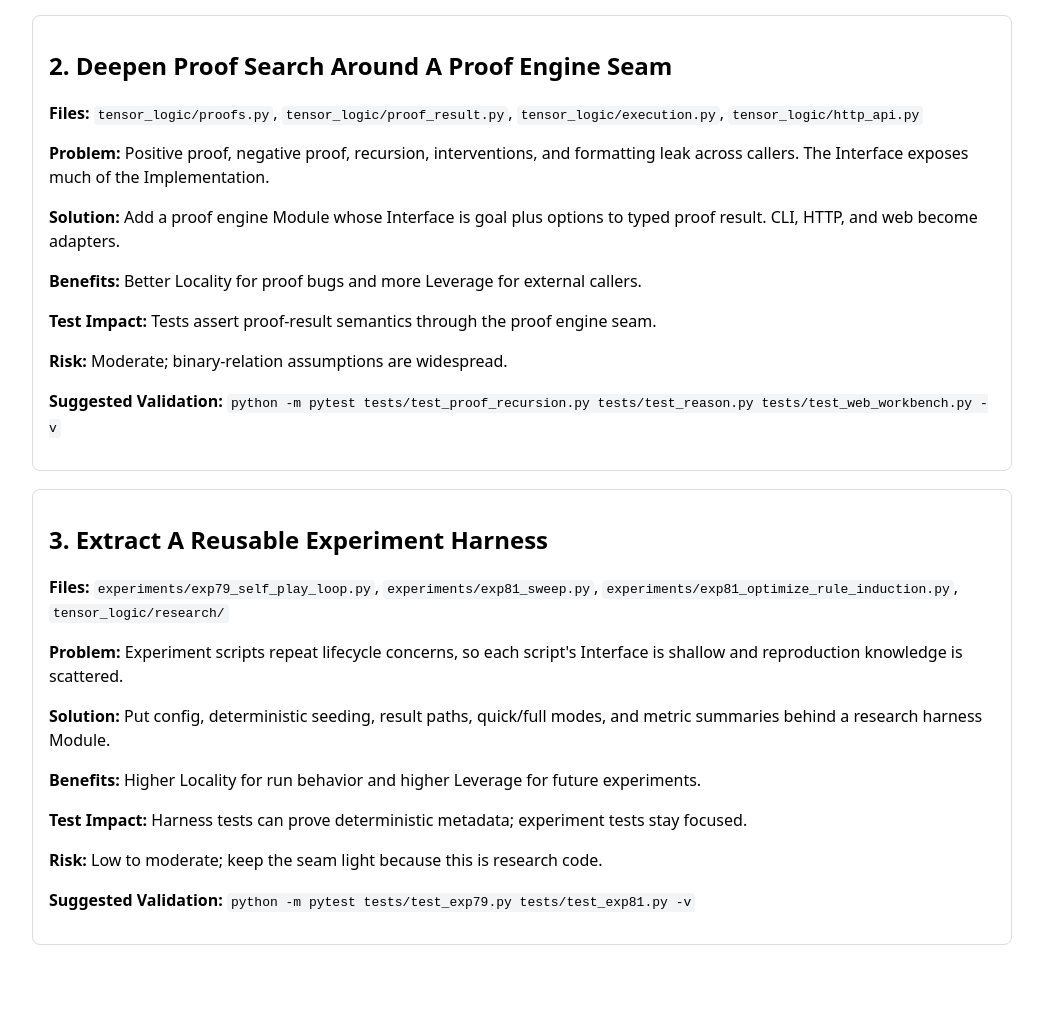
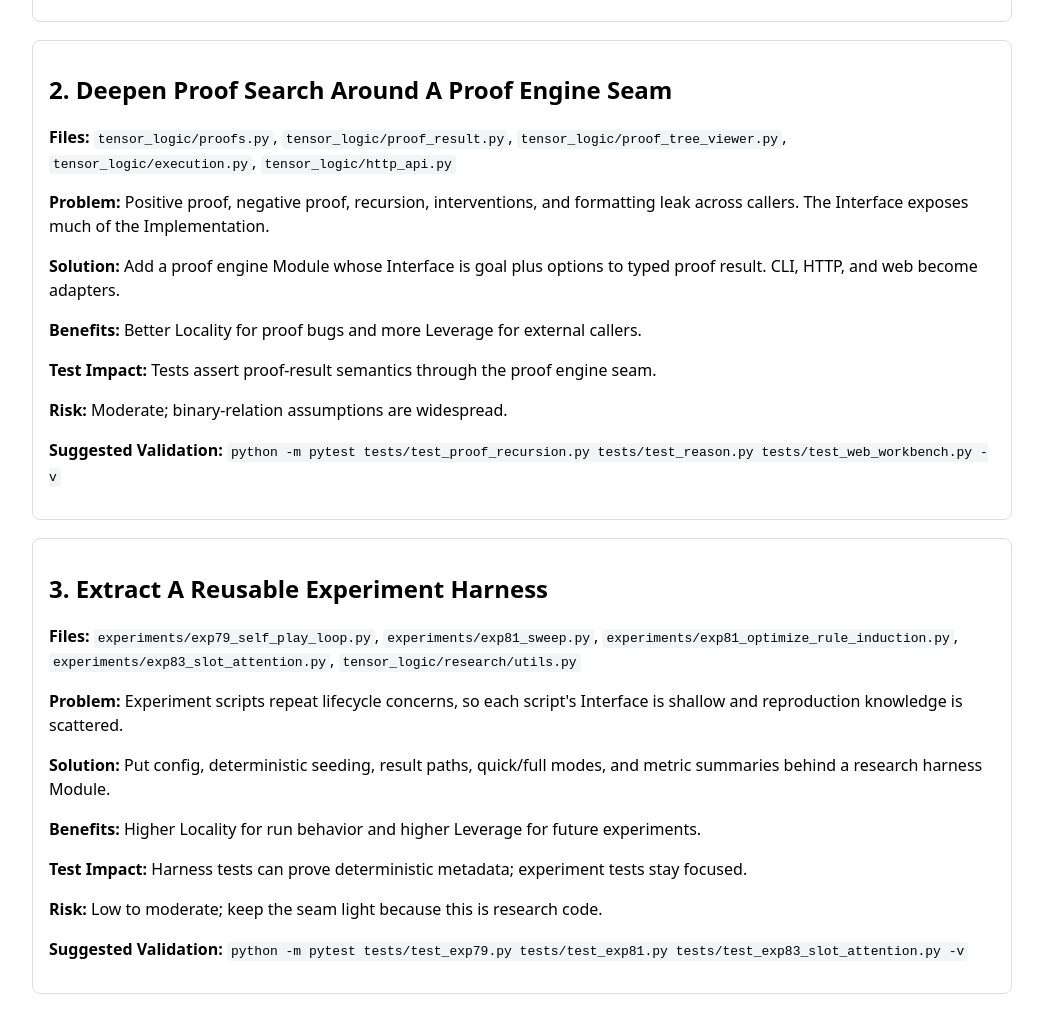
Before and after one commit to jwalin-shah/tensor-logic, a plain HTML site: page docs/architecture/report-2026-05-12.html in a window 1280 px wide. Shown: the part 862-1894 px from the top of the page, without its empty margins (118-1161 px from the left). Before the commit the page ends 1847 px from the top, so only its background shows below. Drawn offline with Linux system fonts and the light colour scheme.

Commit message:
docs: align architecture report artifacts

```diff
--- a/docs/architecture/report-2026-05-12.html
+++ b/docs/architecture/report-2026-05-12.html
@@ -14,7 +14,7 @@
   <p>The review uses the architecture vocabulary: Module, Interface, Implementation, Depth, Shallow, Seam, Adapter, Leverage, and Locality.</p>
   <div class="card">
     <h2>1. Make Rule Parsing And Rule Execution One Deep Module</h2>
-    <p><strong>Files:</strong> <code>tensor_logic/program.py</code>, <code>tensor_logic/rules.py</code>, <code>tensor_logic/proofs.py</code>, <code>tensor_logic/provenance.py</code></p>
+    <p><strong>Files:</strong> <code>tensor_logic/program.py</code>, <code>tensor_logic/rules.py</code>, <code>tensor_logic/proofs.py</code>, <code>tensor_logic/provenance.py</code>, <code>tests/test_tensor_logic_core.py</code>, <code>tests/test_reason.py</code></p>
     <p><strong>Problem:</strong> The rule Interface is split across multiple grammars and execution paths. The caller must understand parser shape, arity limits, negation support, and proof compatibility.</p>
     <p><strong>Solution:</strong> Deepen a rule-front-end Module with one Rule representation and adapters for tensor evaluation, proof search, and provenance.</p>
     <p><strong>Benefits:</strong> Better Locality for grammar changes and higher Leverage for callers. The deletion test suggests the current split is shallow because deleting one parser would move complexity into another caller.</p>
@@ -24,7 +24,7 @@
   </div>
   <div class="card">
     <h2>2. Deepen Proof Search Around A Proof Engine Seam</h2>
-    <p><strong>Files:</strong> <code>tensor_logic/proofs.py</code>, <code>tensor_logic/proof_result.py</code>, <code>tensor_logic/execution.py</code>, <code>tensor_logic/http_api.py</code></p>
+    <p><strong>Files:</strong> <code>tensor_logic/proofs.py</code>, <code>tensor_logic/proof_result.py</code>, <code>tensor_logic/proof_tree_viewer.py</code>, <code>tensor_logic/execution.py</code>, <code>tensor_logic/http_api.py</code></p>
     <p><strong>Problem:</strong> Positive proof, negative proof, recursion, interventions, and formatting leak across callers. The Interface exposes much of the Implementation.</p>
     <p><strong>Solution:</strong> Add a proof engine Module whose Interface is goal plus options to typed proof result. CLI, HTTP, and web become adapters.</p>
     <p><strong>Benefits:</strong> Better Locality for proof bugs and more Leverage for external callers.</p>
@@ -34,13 +34,13 @@
   </div>
   <div class="card">
     <h2>3. Extract A Reusable Experiment Harness</h2>
-    <p><strong>Files:</strong> <code>experiments/exp79_self_play_loop.py</code>, <code>experiments/exp81_sweep.py</code>, <code>experiments/exp81_optimize_rule_induction.py</code>, <code>tensor_logic/research/</code></p>
+    <p><strong>Files:</strong> <code>experiments/exp79_self_play_loop.py</code>, <code>experiments/exp81_sweep.py</code>, <code>experiments/exp81_optimize_rule_induction.py</code>, <code>experiments/exp83_slot_attention.py</code>, <code>tensor_logic/research/utils.py</code></p>
     <p><strong>Problem:</strong> Experiment scripts repeat lifecycle concerns, so each script's Interface is shallow and reproduction knowledge is scattered.</p>
     <p><strong>Solution:</strong> Put config, deterministic seeding, result paths, quick/full modes, and metric summaries behind a research harness Module.</p>
     <p><strong>Benefits:</strong> Higher Locality for run behavior and higher Leverage for future experiments.</p>
     <p><strong>Test Impact:</strong> Harness tests can prove deterministic metadata; experiment tests stay focused.</p>
     <p><strong>Risk:</strong> Low to moderate; keep the seam light because this is research code.</p>
-    <p><strong>Suggested Validation:</strong> <code>python -m pytest tests/test_exp79.py tests/test_exp81.py -v</code></p>
+    <p><strong>Suggested Validation:</strong> <code>python -m pytest tests/test_exp79.py tests/test_exp81.py tests/test_exp83_slot_attention.py -v</code></p>
   </div>
 </body>
 </html>
```
Also changed, not shown: 1 other file.
